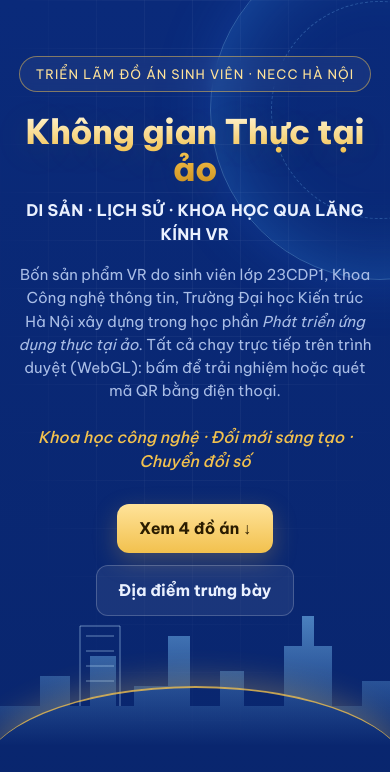
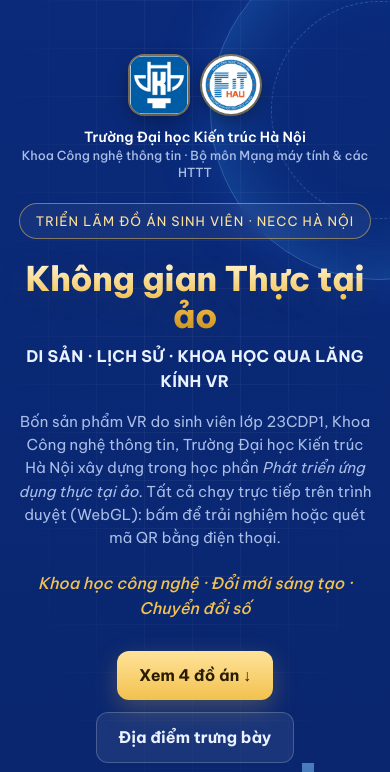
Before and after one commit to hellonguyetmoon/trien-lam-vr, a plain HTML site: page index.html in a window 390 px wide. Shown: the top 772 px of the page. Drawn offline with Linux system fonts and the light colour scheme.

Commit message:
Them logo Truong DH Kien truc Ha Noi va Khoa CNTT

```diff
--- a/index.html
+++ b/index.html
@@ -32,6 +32,14 @@ header.hero{position:relative;padding:72px 0 150px;text-align:center;overflow:hi
 .orbit{position:absolute;right:-120px;top:-60px;width:520px;height:520px;border-radius:50%;
   border:1px solid #7fc8ff55;box-shadow:0 0 80px #3aa0ff55 inset,0 0 60px #2b7bff33}
 .orbit::after{content:"";position:absolute;inset:60px;border-radius:50%;border:1px dashed #7fc8ff44}
+.logos{display:flex;justify-content:center;align-items:center;gap:14px;margin-bottom:22px;flex-wrap:wrap}
+.logos img{width:68px;height:68px;border-radius:50%;background:#fff;padding:3px;box-shadow:0 6px 20px #00000055,0 0 0 2px #f2c14e88;object-fit:contain}
+.logos img.sq{border-radius:14px;padding:0}
+.logos .org{text-align:left;font-size:14px;line-height:1.35;font-weight:600;color:#fff}
+.logos .org small{display:block;font-weight:500;color:var(--muted);font-size:12.5px}
+.foot-logos{display:flex;gap:8px;align-items:center;margin-bottom:10px}
+.foot-logos img{width:40px;height:40px;border-radius:50%;background:#fff;padding:2px;object-fit:contain}
+.foot-logos img.sq{border-radius:8px;padding:0}
 .badge{display:inline-flex;gap:8px;align-items:center;padding:7px 16px;border:1px solid #f2c14e80;border-radius:999px;
   color:var(--gold-2);font-size:13px;letter-spacing:.08em;text-transform:uppercase;background:#ffffff0d;backdrop-filter:blur(6px)}
 .hero h1{margin:22px auto 10px;font-weight:800;font-size:clamp(34px,6vw,68px);line-height:1.08;letter-spacing:-.01em;
@@ -117,6 +125,8 @@ footer .wrap{display:flex;justify-content:space-between;gap:20px;flex-wrap:wrap;
 @media (max-width:480px){
   .wrap{padding:0 16px}
   .slogan::before,.slogan::after{display:none}
+  .logos .org{text-align:center;width:100%}
+  .logos img{width:58px;height:58px}
   .qr{width:72px;height:72px}.qr img,.qr canvas{width:60px!important;height:60px!important}
 }
 </style>
@@ -126,6 +136,11 @@ footer .wrap{display:flex;justify-content:space-between;gap:20px;flex-wrap:wrap;
 <header class="hero">
   <div class="grid"></div><div class="orbit"></div>
   <div class="wrap" style="position:relative">
+    <div class="logos">
+      <img class="sq" src="img/logo-dh-kien-truc.png" alt="Logo Trường Đại học Kiến trúc Hà Nội">
+      <img src="img/logo-khoa-cntt.png" alt="Logo Khoa Công nghệ thông tin, Trường Đại học Kiến trúc Hà Nội">
+      <div class="org">Trường Đại học Kiến trúc Hà Nội<small>Khoa Công nghệ thông tin · Bộ môn Mạng máy tính &amp; các HTTT</small></div>
+    </div>
     <span class="badge">Triển lãm đồ án sinh viên · NECC Hà Nội</span>
     <h1>Không gian Thực tại ảo</h1>
     <h2>Di sản · Lịch sử · Khoa học qua lăng kính VR</h2>
@@ -194,7 +209,7 @@ footer .wrap{display:flex;justify-content:space-between;gap:20px;flex-wrap:wrap;
 
 <footer>
   <div class="wrap">
-    <div>© 2026 Sinh viên lớp 23CDP1 · Bộ môn Mạng máy tính &amp; các Hệ thống thông tin · Khoa Công nghệ thông tin · Trường Đại học Kiến trúc Hà Nội<br>GVHD: Nguyễn Thị Nguyệt – Nguyễn Mạnh Hùng · Liên hệ: <a href="mailto:nguyetnt@hau.edu.vn">nguyetnt@hau.edu.vn</a></div>
+    <div><div class="foot-logos"><img class="sq" src="img/logo-dh-kien-truc.png" alt="Logo ĐH Kiến trúc Hà Nội"><img src="img/logo-khoa-cntt.png" alt="Logo Khoa CNTT"></div>© 2026 Sinh viên lớp 23CDP1 · Bộ môn Mạng máy tính &amp; các Hệ thống thông tin · Khoa Công nghệ thông tin · Trường Đại học Kiến trúc Hà Nội<br>GVHD: Nguyễn Thị Nguyệt – Nguyễn Mạnh Hùng · Liên hệ: <a href="mailto:nguyetnt@hau.edu.vn">nguyetnt@hau.edu.vn</a></div>
     <div style="display:flex;align-items:center;gap:12px"><span id="siteQRLabel" style="display:none">Quét để mở trang này</span><div id="siteQR"></div></div>
   </div>
 </footer>
```
Also changed, not shown: img/logo-dh-kien-truc.png (added), img/logo-khoa-cntt.png (added).
